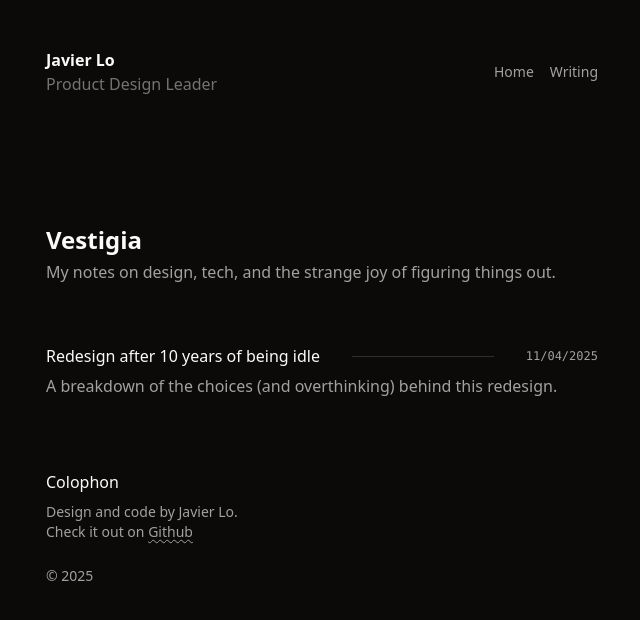
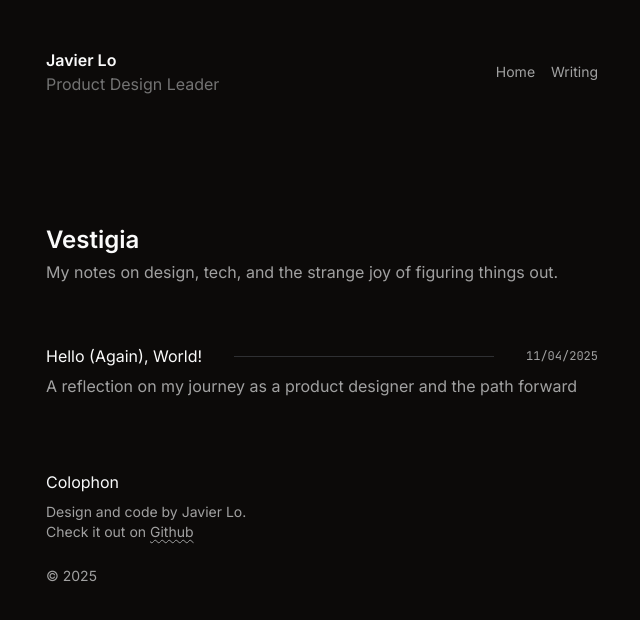
Before and after one commit to javierlocp/Personal-site, a React (Vite) app: page /blog in a window 1280 px wide. Shown: the top 620 px of the page, without its empty margins (318-958 px from the left). Built offline with nearby package versions, Linux system fonts and the light colour scheme.

Commit message:
install react-markdown and render markdown post

```diff
--- a/package.json
+++ b/package.json
@@ -13,6 +13,7 @@
     "@tailwindcss/vite": "^4.1.10",
     "react": "^19.1.0",
     "react-dom": "^19.1.0",
+    "react-markdown": "^10.1.0",
     "react-router-dom": "^7.6.2",
     "tailwindcss": "^4.1.10"
   },
--- a/src/App.jsx
+++ b/src/App.jsx
@@ -2,7 +2,7 @@ import { Routes, Route } from 'react-router-dom';
 import MainLayout from './layouts/MainLayout';
 import Home from './pages/Home';
 import Blog from './pages/Blog/Blog';
-import BlogPost from './pages/Blog/BlogPost';
+import BlogPost from './pages/blog/BlogPost';
 
 function App() {
   return (
--- a/src/data/posts.js
+++ b/src/data/posts.js
@@ -1,15 +1,16 @@
 // Tag ideas: design, ui, ux, process, dev, vite, react, git, lesson, thinking, tailwind, journal
+
+import { StaticRouterProvider } from 'react-router-dom';
 
 // Blog Schema - Array of objects
 export const posts = [
   {
-    title: 'Redesign after 10 years of being idle',
-    slug: 'behind-the-redesign',
+    title: 'Hello (Again), World!',
+    slug: 'hello-again-world',
     date: '2025-04-11',
-    description: 'A breakdown of the choices (and overthinking) behind this redesign.',
+    description: 'A reflection on my journey as a product designer and the path forward',
     image: null, // Placeholder For Later
-    readingTime: 2,
-    content: ['paragraph1', 'paragraph2'],
+    readingTime: 4,
     tags: ['design', 'process', 'lessons'],
   },
 ];
--- a/src/index.css
+++ b/src/index.css
@@ -1,26 +1,56 @@
+@import url('https://fonts.googleapis.com/css2?family=Inter:ital,opsz,wght@0,14..32,100..900;1,14..32,100..900&family=JetBrains+Mono:ital,wght@0,100..800;1,100..800&display=swap');
 @import 'tailwindcss';
 
 @theme {
   /* This is where the theme goes */
+  /* Custom font theme */
+  --font-inter: 'Inter', system-ui, sans-serif, 'Apple Color Emoji', 'Segoe UI Emoji', 'Segoe UI Symbol', 'Noto Color Emoji';
+  --font-jetbrains-mono: 'JetBrains Mono', monospace;
+}
+
+@theme inline {
+  --font-sans: var(--font-inter);
+  --font-mono: var(--font-jetbrains-mono);
 }
 
 @layer base {
   body {
-    @apply bg-stone-950;
+    @apply bg-stone-950 text-neutral-400 antialiased;
   }
   h1 {
-    @apply text-2xl font-bold text-neutral-50;
+    @apply text-2xl font-semibold text-neutral-50;
   }
   p {
-    @apply text-base text-neutral-400;
+    @apply text-base antialiased;
   }
   a {
-    @apply text-neutral-400 hover:text-neutral-50;
+    @applyantialiased hover:text-neutral-50;
+  }
+
+  .md-content-style {
+    h1,
+    h2,
+    h3,
+    h4,
+    h5,
+    h6 {
+      @apply mt-12 mb-4;
+    }
+
+    code {
+      @apply rounded-md border border-neutral-950 bg-neutral-800 px-1 py-0.5 font-mono text-xs font-medium;
+    }
+
+    h2 {
+      @apply text-xl font-semibold text-neutral-50;
+    }
+
+    p {
+      @apply mb-8;
+    }
+
+    hr {
+      @apply max-w-4 bg-stone-50/5;
+    }
   }
 }
-
-@layer component {
-  .blog-post {
-    @apply bg-neutral-100;
-  }
-}
--- a/src/pages/Blog/Blog.jsx
+++ b/src/pages/Blog/Blog.jsx
@@ -15,7 +15,7 @@ const Blog = () => {
               href={`/blog/${post.slug}`}
               className="-mx-4 flex flex-col gap-1.5 rounded-md px-4 py-3 text-base text-neutral-50 transition-all duration-250 hover:bg-stone-50/5 hover:text-neutral-50 active:bg-stone-50/5"
             >
-              <div className="flex items-center justify-between gap-4 md:gap-4 md:gap-8">
+              <div className="flex items-center justify-between gap-4 md:gap-8">
                 <h2 className="max-w-[320px] truncate md:max-w-[500px]">{post.title}</h2>
                 <div class="block flex-grow border-t border-gray-400/25"></div>
                 <span className="shrink-0 font-mono text-xs text-neutral-400">
--- a/src/pages/Blog/BlogPost.jsx
+++ b/src/pages/Blog/BlogPost.jsx
@@ -1,9 +1,27 @@
 import { useParams } from 'react-router-dom';
 import { posts } from '../../data/posts';
+import { useEffect, useState } from 'react';
+import ReactMarkdown from 'react-markdown';
+
+const markdownFiles = import.meta.glob('/src/posts/*.md', { as: 'raw' });
 
 const BlogPost = () => {
   const { slug } = useParams();
   const post = posts.find((p) => p.slug === slug);
+  const [content, setContent] = useState('');
+
+  useEffect(() => {
+    const loadMarkdown = async () => {
+      const matchKey = Object.keys(markdownFiles).find((key) => key.endsWith(`${slug}.md`));
+
+      if (matchKey) {
+        const mod = await markdownFiles[matchKey]();
+        setContent(mod);
+      }
+    };
+
+    loadMarkdown();
+  }, [slug]);
 
   // Check if post exist
   if (!post) {
@@ -29,12 +47,8 @@ const BlogPost = () => {
         <img src="https://placehold.co/600x400" alt="" />
         {post.image && <img src={post.image} alt={post.title} className="mb-6 h-auto w-full rounded-md" />}
       </div>
-      <div>
-        {post.content.map((paragraph, idx) => (
-          <p key={idx} className="mt-4 text-neutral-100">
-            {paragraph}
-          </p>
-        ))}
+      <div className="md-content-style">
+        <ReactMarkdown>{content}</ReactMarkdown>
       </div>
     </article>
   );
```
Also changed, not shown: 1 other file (tests, documents, lock files or other folders).
